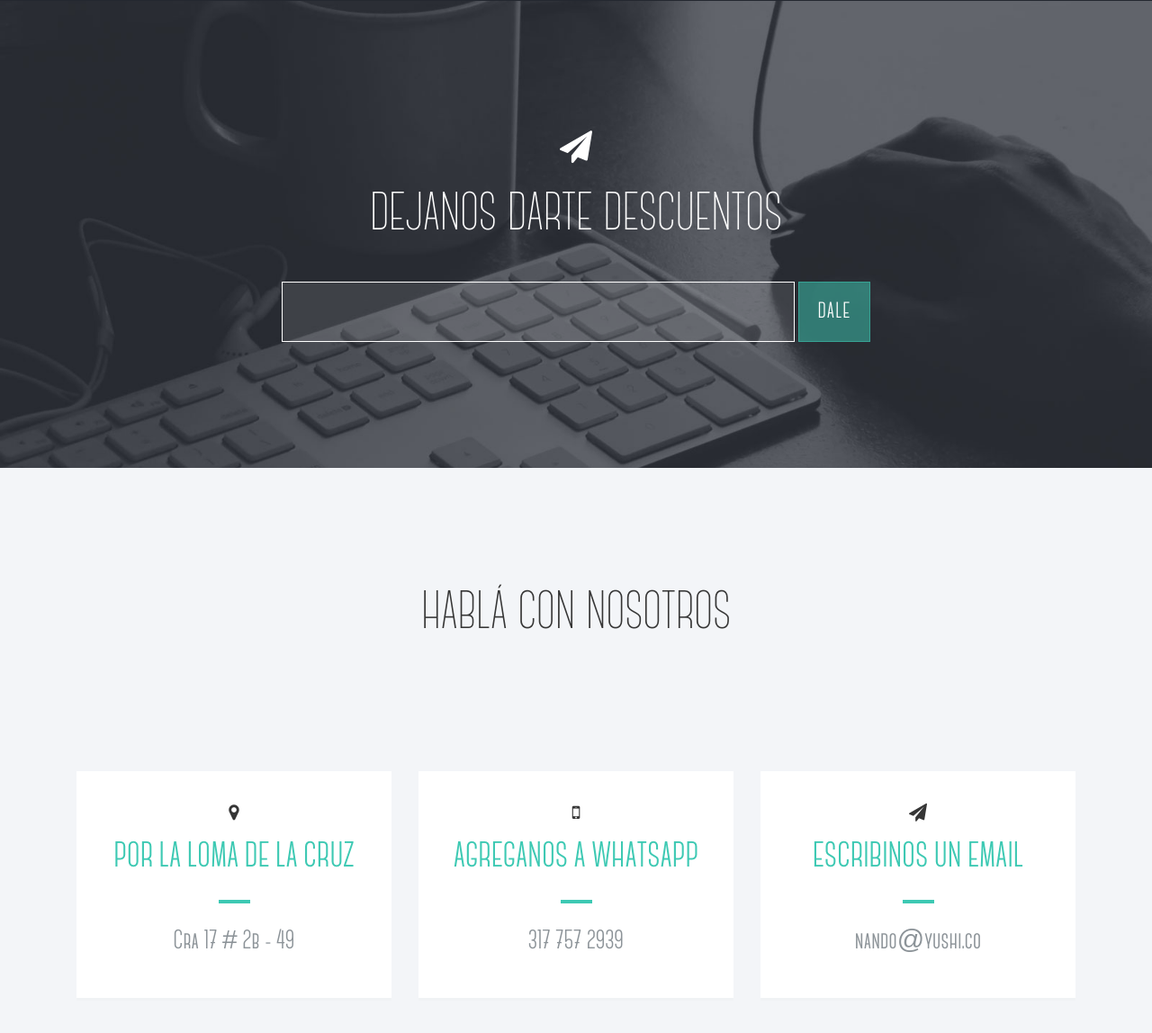
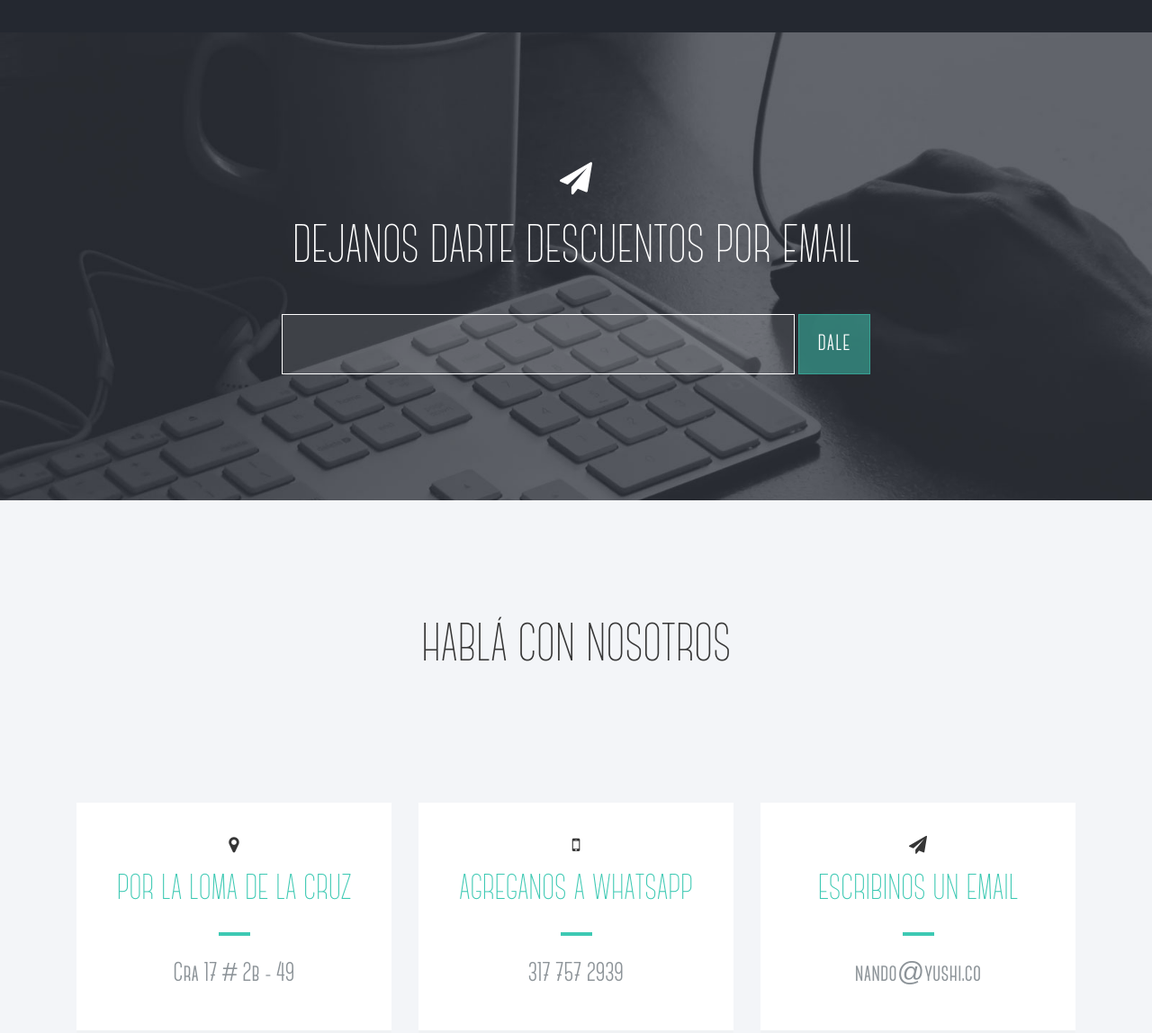
Before and after one commit to jonathanmv/yushi, a plain HTML site: page index.html in a window 1280 px wide. Shown: the part 2908-4056 px from the top of the page at 90% size. Drawn offline with nearby package versions, Linux system fonts and the light colour scheme.

Commit message:
Email required note

```diff
--- a/css/styles.css
+++ b/css/styles.css
@@ -193,7 +193,7 @@ Global Styles
 a { color: #353535; -webkit-transition: all 0.5s; -moz-transition: all 0.5s; -o-transition: all 0.5s; transition: all 0.5s; }
 a:hover, a:focus { color: #3dc9b3; text-decoration: none; }
 p { color: #8c9398; word-spacing: 1px; line-height: 25px; font-size: 30px; }
-h2 { font-size: 15px; color: #353535; /*text-transform: uppercase; font-weight: bold;*/ }
+h2 { font-family: 'Canter Light'; font-size: 40px; color: #353535; text-transform: uppercase; /*font-weight: bold;*/ }
 h2::after { content: " "; border: solid 2px #3dc9b3; display: block; width: 35px; margin: 25px auto; }
 .section-padding { padding: 90px 0 100px }
 .dark-bg { background: #f3f5f8; }
--- a/index.html
+++ b/index.html
@@ -30,6 +30,7 @@
                       <li><a href="#intro">Intro <span class="indicator"><i class="fa fa-angle-right"></i></span></a></li>
                       <li><a href="#features">Armalo como querás <span class="indicator"><i class="fa fa-angle-right"></i></span></a></li>
                       <li><a href="#horarios">Horarios <span class="indicator"><i class="fa fa-angle-right"></i></span></a></li>
+                      <li><a href="#subscribe">Descuentos <span class="indicator"><i class="fa fa-angle-right"></i></span></a></li>
                       <li><a href="#contact">Hablá con nosotros <span class="indicator"><i class="fa fa-angle-right"></i></span></a></li>
                     </ul>
                   </nav>
@@ -366,7 +367,7 @@
          -->
         <section class="subscribe text-center" id="subscribe">
           <div class="container">
-            <h1><i class="fa fa-paper-plane"></i><span>Dejanos darte descuentos</span></h1>
+            <h1><i class="fa fa-paper-plane"></i><span>Dejanos darte descuentos por email</span></h1>
             <form action="#">
               <input type="text" name="" value="" placeholder="" required>
               <input type="submit" name="" value="Dale">
```
